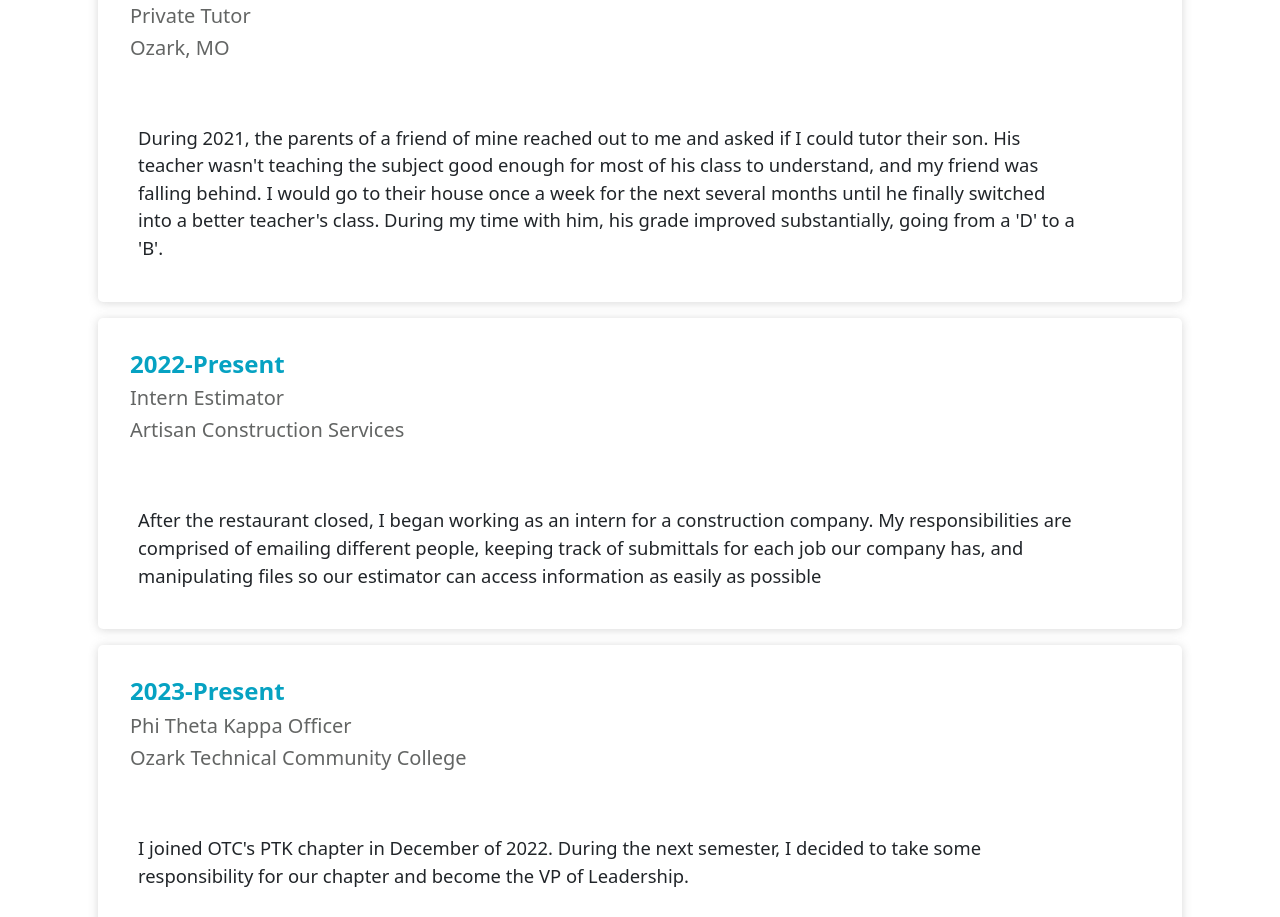
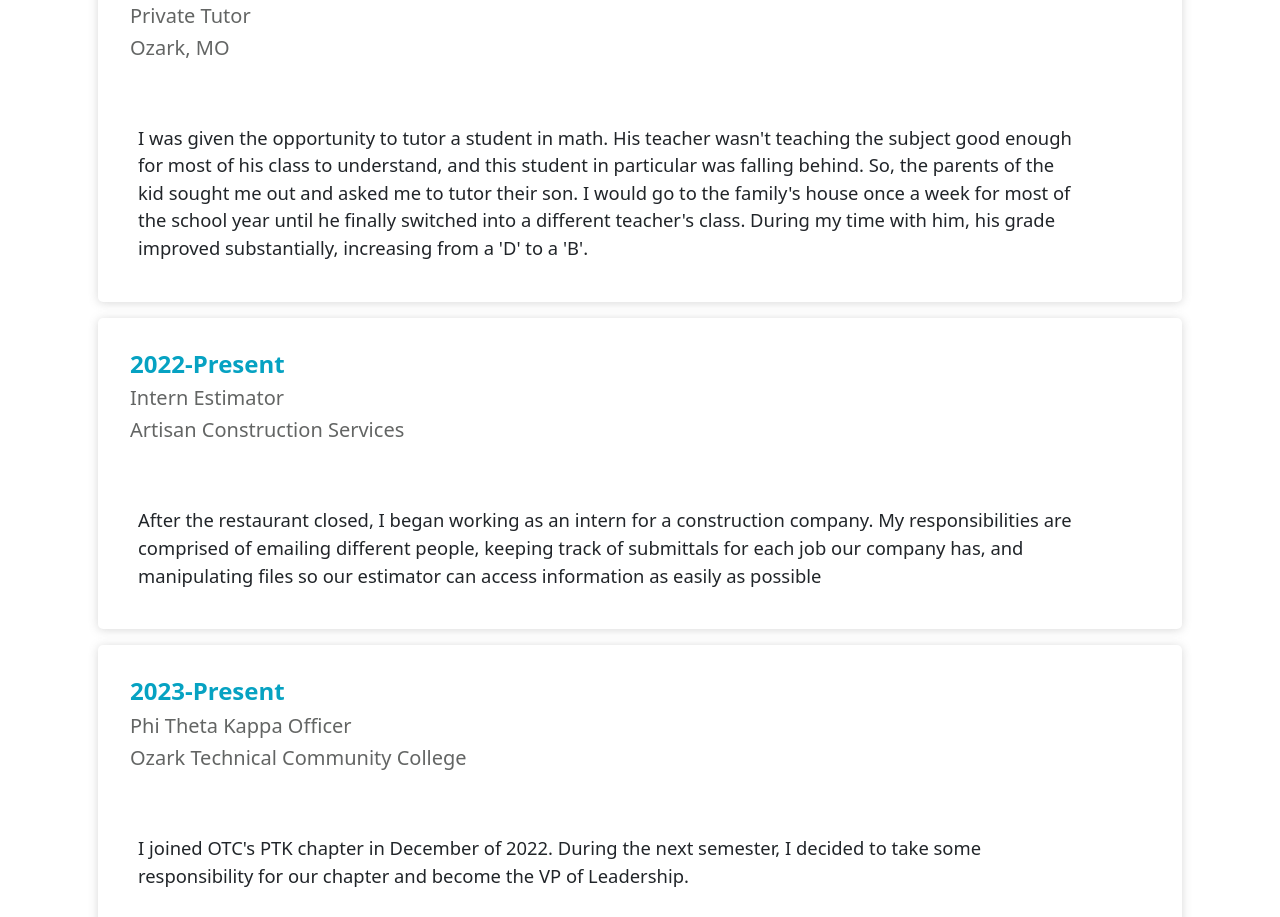
Before and after one commit to mitchellEddings/mitchellEddings.github.io, a plain HTML site: page index.html in a window 1280 px wide. Shown: the part 1084-2001 px from the top of the page. Drawn offline with nearby package versions, Linux system fonts and the light colour scheme.

Commit message:
changed the text for the tutoring experience

```diff
--- a/index.html
+++ b/index.html
@@ -3,6 +3,7 @@
 <!-- Author: Mitchell Eddings -->
 <!-- Project Name: Online Profile (Class Assignment) -->
 <!-- page name: index.html -->
+
 <head>
   <meta charset="UTF-8">
   <meta http-equiv="X-UA-Compatible" content="IE=edge">
@@ -91,11 +92,11 @@
           <h5>Ozark, MO</h5>
         </div>
         <div class="txt">
-          <p>During 2021, the parents of a friend of mine reached out to me and asked if I could tutor their son. His
-            teacher wasn't teaching the subject good enough for most of his class to understand, and my friend was
-            falling behind. I would go to their house once a week for the next several months until he finally
-            switched into a better teacher's class. During my time with him, his grade improved substantially, going
-            from a 'D' to a 'B'.</p>
+          <p>I was given the opportunity to tutor a student in math. His
+            teacher wasn't teaching the subject good enough for most of his class to understand, and this student in
+            particular was falling behind. So, the parents of the kid sought me out and asked me to tutor their son. I would go to the family's house once a week for most of the school year until he
+            finally switched into a different teacher's class. During my time with him, his grade improved substantially,
+            increasing from a 'D' to a 'B'.</p>
         </div>
       </div>
       <!-- #endregion -->
@@ -200,7 +201,9 @@
       <div class="xp">
         <div class="grayTxt">
           <h4><b>Three Time NASP National Archery Qualifier</b></h4>
-          <h5>From 2016 to 2019, I was on the archery team at my school. During each of those years, our team would shoot high in the competetion and compete in the National tournament. We even qualified for Worlds in 2017.</h5>
+          <h5>From 2016 to 2019, I was on the archery team at my school. During each of those years, our team would
+            shoot high in the competetion and compete in the National tournament. We even qualified for Worlds in 2017.
+          </h5>
         </div>
         <div class="txt">&nbsp;</div>
       </div>
@@ -209,7 +212,9 @@
       <div class="xp">
         <div class="grayTxt">
           <h4><b>Record Holder for the 100m Hurdles</b></h4>
-    <h5>I was part of the track team at Spokane School District. There, I was able to beat the previous boys 100m hurdles record. What makes this record all the better is that I finished the race fast enough to be able to watch all of my opponents, including 2nd place, finish the race.</h5>
+          <h5>I was part of the track team at Spokane School District. There, I was able to beat the previous boys 100m
+            hurdles record. What makes this record all the better is that I finished the race fast enough to be able to
+            watch all of my opponents, including 2nd place, finish the race.</h5>
         </div>
         <div class="txt">&nbsp;</div>
       </div>
@@ -218,7 +223,9 @@
       <div class="xp">
         <div class="grayTxt">
           <h4><b>Becoming Vice President of Leadership</b></h4>
-    <h5>During my 2nd semester at Ozark Technical Community College, I not only joined their Phi Theta Kappa chapter, I also took on the responsibility of being the VP of Leadership. This role is essential to any chapter who wants to obtain or maintain a 5 star rating.</h5>
+          <h5>During my 2nd semester at Ozark Technical Community College, I not only joined their Phi Theta Kappa
+            chapter, I also took on the responsibility of being the VP of Leadership. This role is essential to any
+            chapter who wants to obtain or maintain a 5 star rating.</h5>
         </div>
         <div class="txt">&nbsp;</div>
       </div>
@@ -227,8 +234,11 @@
       <div class="xp">
         <div class="grayTxt">
           <h4><b>Arduino Builds</b></h4>
-    <h5>My father first introduced me to Arduino microcontrollers when I was in elementary school. When I was 13 years old, I took the knowledge I had from those experiences and built a box that, will remain locked until three potentiometers are recieving the correct value.</h5>
-    <h5>I also programmed a strip of LED lights to glow in a confetti pattern. The catch: my bedroom door must be shut for the lights to turn on.</h5>
+          <h5>My father first introduced me to Arduino microcontrollers when I was in elementary school. When I was 13
+            years old, I took the knowledge I had from those experiences and built a box that, will remain locked until
+            three potentiometers are recieving the correct value.</h5>
+          <h5>I also programmed a strip of LED lights to glow in a confetti pattern. The catch: my bedroom door must be
+            shut for the lights to turn on.</h5>
         </div>
         <div class="txt">&nbsp;</div>
       </div>
```
Lines whose indentation alone changed are shown as unchanged.
